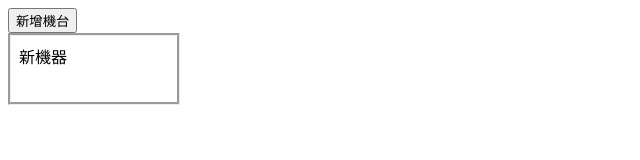
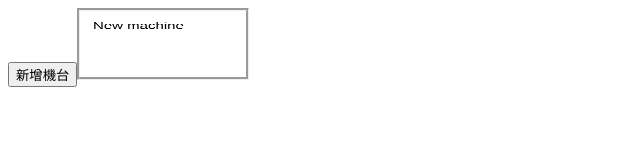
Before and after one commit to cool21540125/webUI, a plain HTML site: page index.html in a window 1280 px wide. Both pictures are taken after a click on the button "新增機台". Shown: the whole page, without its empty margins (0-640 px from the left). Drawn offline with nearby package versions, Linux system fonts and the light colour scheme.

Commit message:
Replace div to canvas

```diff
--- a/css/my.css
+++ b/css/my.css
@@ -6,7 +6,7 @@
 } */
 
 
-div.ui-draggable {
+canvas.ui-draggable {
     /* float: left; */
     width: 150px;
     height: 50px;
--- a/index.html
+++ b/index.html
@@ -15,7 +15,7 @@
 </head>
 
 <body>
-    <button onclick="addNew()">新增機台</input>
+    <button onclick="addMachine()">新增機台</input>
 
 </body>
 
--- a/js/my.js
+++ b/js/my.js
@@ -1,12 +1,16 @@
-// 點選後, 新增新的機台
-function addNew() {
 
-    var machine = document.createElement("div");
-    var t = document.createTextNode("新機器");
-    machine.appendChild(t);
+
+// 新增機器by click
+function addMachine() {
+    // Add new canvas
+    var machine = document.createElement("canvas");
+    var ctx = machine.getContext("2d");
+    ctx.font = "30px Arial";
+    ctx.fillText("New machine", 10, 30);
+
+    // Let canvas draggable by jQuery UI
     machine.className = "ui-draggable";
-    document.body.appendChild(machine);
-
     $(".ui-draggable").draggable();
 
+    document.body.appendChild(machine);
 }
```
Also changed, not shown: test.html (added, +31 -0 lines), img/001.jpg (added), img/002.jpg (added), img/003.jpg (added).
